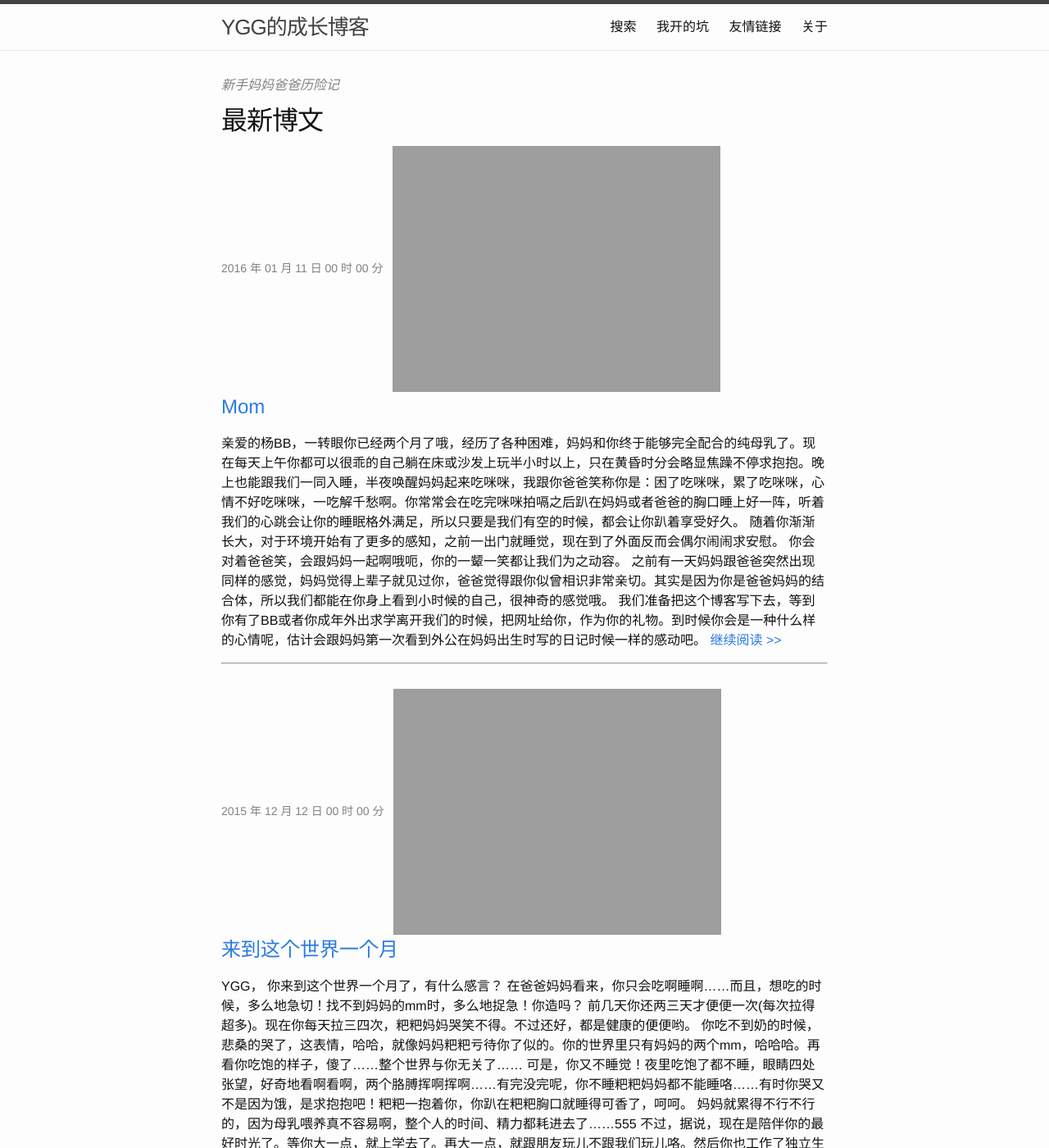
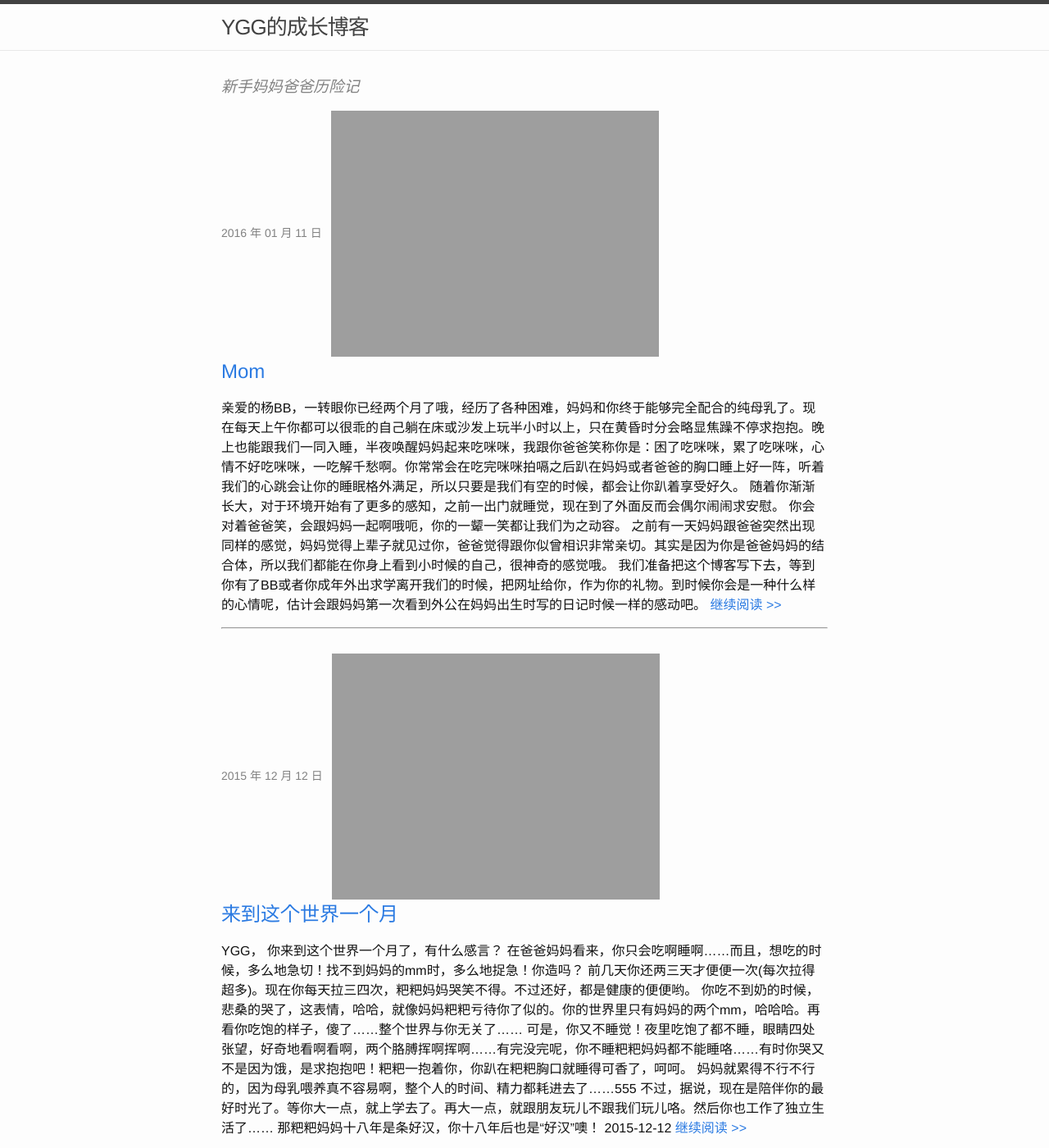
Before and after one commit to regaudit/ygg, a Jekyll site: the page built from index.html, in a window 1280 px wide and 1400 px high. Shown: the whole window at 82% size. Built offline with Jekyll 4.4.1, drawn with Linux system fonts in a browser that asks for light colours; nearby versions of some CDN libraries; Markdown is read by kramdown in place of the engine named in the settings; some of the changed text lies outside the part shown.

Commit message:
remove the icon

```diff
--- a/_includes/head.html
+++ b/_includes/head.html
@@ -7,10 +7,11 @@
     <meta name="description" content="{% if page.excerptable %}{{ page.excerpt | strip_html }}{% else %}{{ site.description }}{% endif %}">
 
     <meta name="theme-color" content="#f5f5f5">
+<!--
     <link rel="shortcut icon" href="{{ site.baseurl }}/favicon.ico">
     <link rel="icon" sizes="192x192" href="{{ site.baseurl }}/favicon-192.png">
     <link rel="apple-touch-icon" sizes="192x192" href="{{ site.baseurl }}/favicon-192.png">
-
+-->
     <link rel="stylesheet" href="{{ "/css/main.css" | prepend: site.baseurl }}">
     <link rel="canonical" href="{{ page.url | replace:'index.html','' | prepend: site.baseurl | prepend: site.url }}">
 
--- a/_includes/header.html
+++ b/_includes/header.html
@@ -3,7 +3,7 @@
   <div class="wrapper">
 
     <a class="site-title" href="{{ site.baseurl }}/">{{ site.title }}</a>
-
+<!--
     <nav class="site-nav">
       <a href="#" class="menu-icon">
         <svg viewBox="0 0 18 15">
@@ -21,7 +21,7 @@
         {% endfor %}
       </div>
     </nav>
-
+-->
   </div>
 
 </header>
--- a/_includes/post_meta.html
+++ b/_includes/post_meta.html
@@ -1 +1 @@
-{{ post.date | date: "%Y 年 %m 月 %d 日 %H 时 %M 分" }}{% if post.tags %}&nbsp;&nbsp;&nbsp;<img src="{{ site.baseurl }}/images/tags.svg" alt="标签：">&nbsp;{% for tag in post.tags %}<a href="{{ site.baseurl }}/tags/{{ tag }}.html">{{ tag }}</a>{% if forloop.last == false %}, {% endif %}{% endfor %}{% endif %}
+{{ post.date | date: "%Y 年 %m 月 %d 日" }}{% if post.tags %}&nbsp;&nbsp;&nbsp;<img src="{{ site.baseurl }}/images/tags.svg" alt="标签：">&nbsp;{% for tag in post.tags %}<a href="{{ site.baseurl }}/tags/{{ tag }}.html">{{ tag }}</a>{% if forloop.last == false %}, {% endif %}{% endfor %}{% endif %}
--- a/index.html
+++ b/index.html
@@ -6,10 +6,8 @@
 
 <div class="home">
 
-	<p class="page-description">{{ site.description }}</p>
+	<h3 class="page-description">{{ site.description }}</h3>
 
-
-	<h1 class="page-heading">最新博文</h1>
 
 	<ul class="post-list">
 		{% for post in site.posts limit:5 %}
@@ -35,6 +33,6 @@
 	<p class="see-all-posts"><a href="{{ site.baseurl }}/posts/">查看至今的所有博文</a></p>
 	{% endif %}
 
-	<p class="rss-subscribe">通过 <a href="{{ "/feed.xml" | prepend: site.baseurl }}">RSS</a> 关注我（<a href="{{ site.baseurl }}/posts/2015/09/usage-of-rss.html">怎么用？</a>）</p>
+	<p class="rss-subscribe">通过 <a href="{{ "/feed.xml" | prepend: site.baseurl }}">RSS</a> 关注我</p>
 
 </div>
```
Also changed, not shown: other parts of _includes/head.html (+0 -12 lines).
